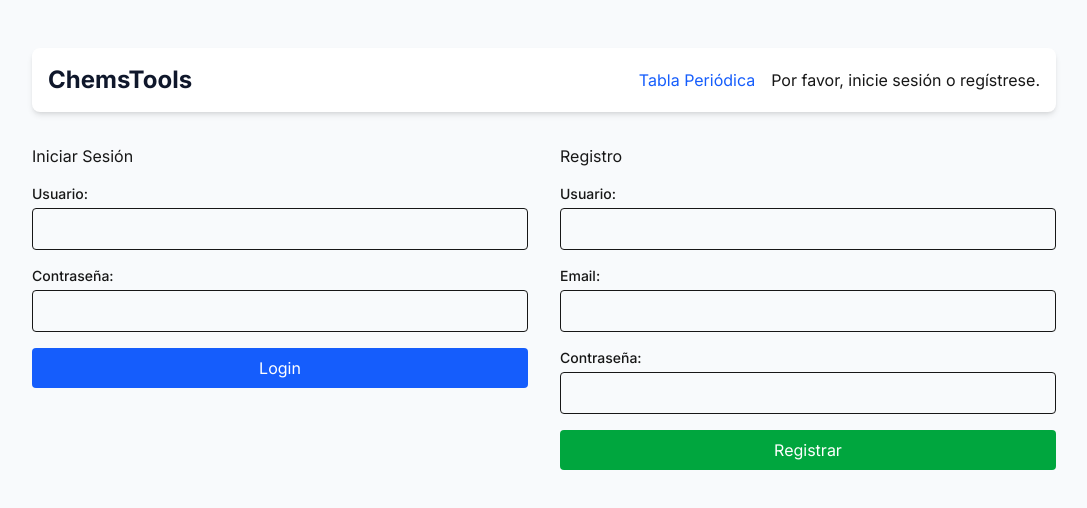
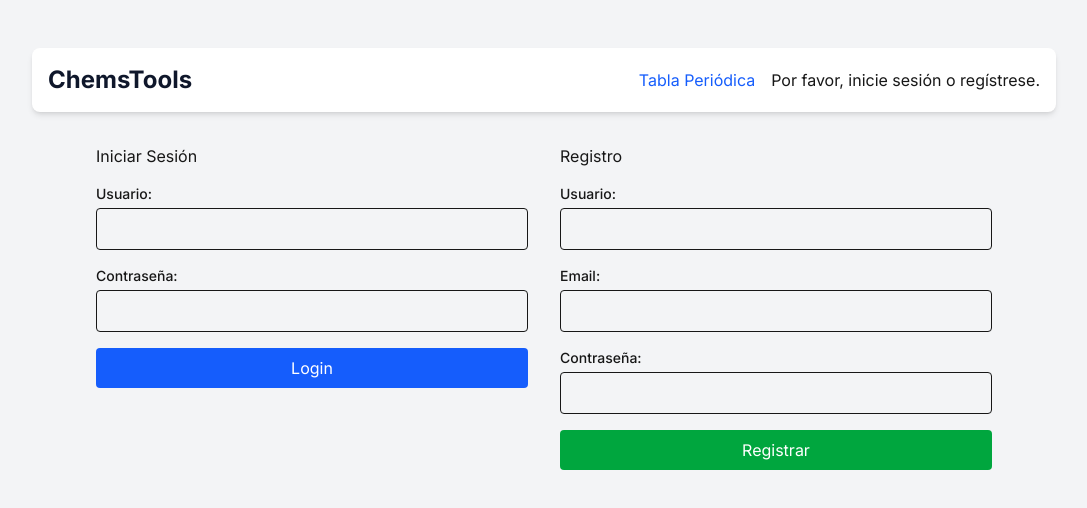
Before and after one commit to Flenuc/chemstools, a Next.js app in the folder frontend/: page / in a window 1280 px wide. Shown: the top 508 px of the page, without its empty margins (96-1183 px from the left). Built offline with nearby package versions, Linux system fonts and the light colour scheme.

Commit message:
Update page.tsx

```diff
--- a/frontend/src/app/page.tsx
+++ b/frontend/src/app/page.tsx
@@ -13,9 +13,9 @@ export default function Home() {
   const { isAuthenticated } = useSelector((state: RootState) => state.auth);
 
   return (
-    <main className="flex min-h-screen flex-col items-center p-6 md:p-12 bg-slate-50">
+    <main className="flex min-h-screen flex-col items-center p-6 md:p-12 bg-gray-100">
       <Header />
-      <div className="w-full max-w-5xl">
+      <div className="w-full max-w-7xl">
         {isAuthenticated ? (
           <div className="grid grid-cols-1 lg:grid-cols-3 gap-8">
             <div className="lg:col-span-2">
@@ -27,7 +27,7 @@ export default function Home() {
             </div>
           </div>
         ) : (
-          <div className="grid md:grid-cols-2 gap-8">
+          <div className="grid md:grid-cols-2 gap-8 max-w-4xl mx-auto">
             <LoginForm />
             <RegisterForm />
           </div>
```
